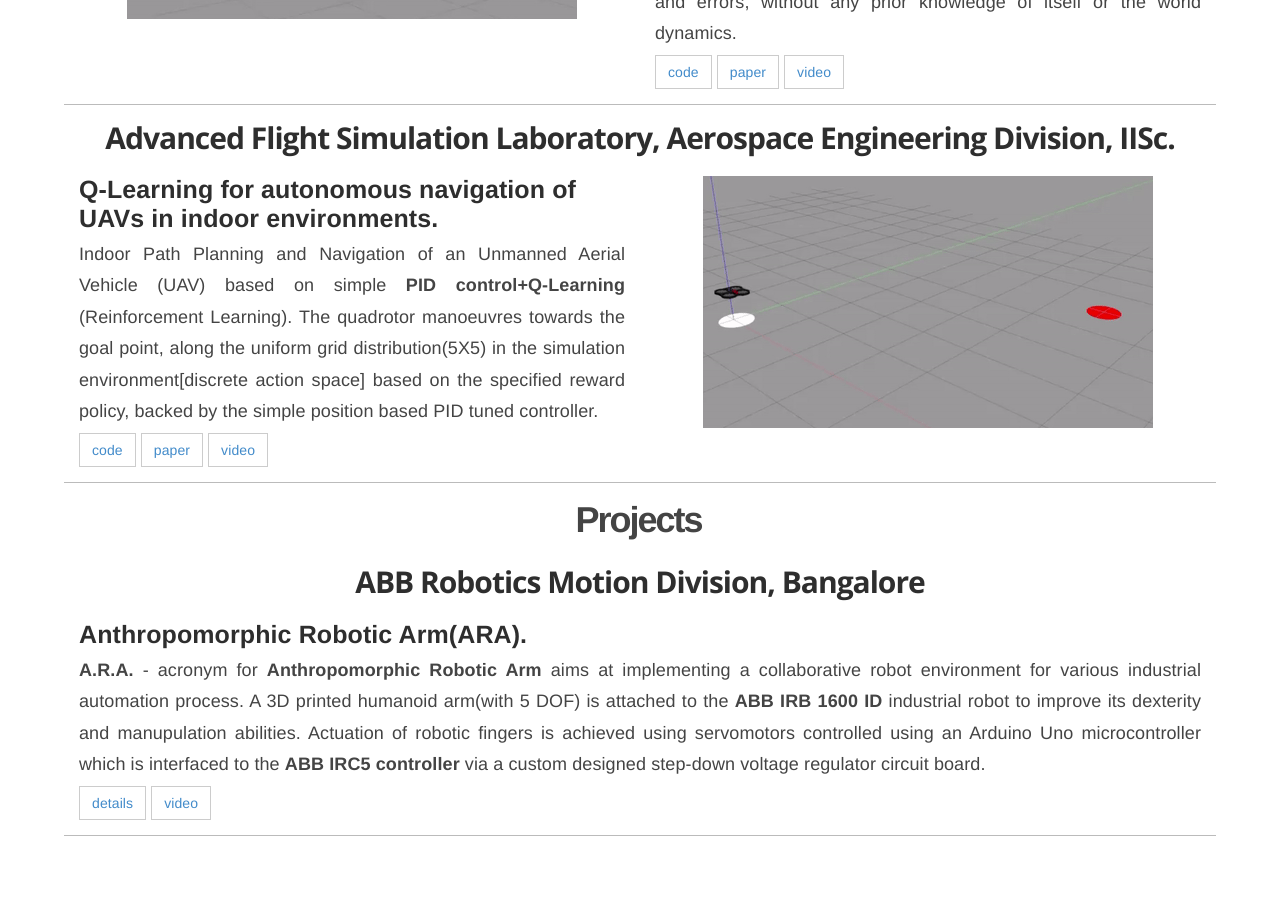
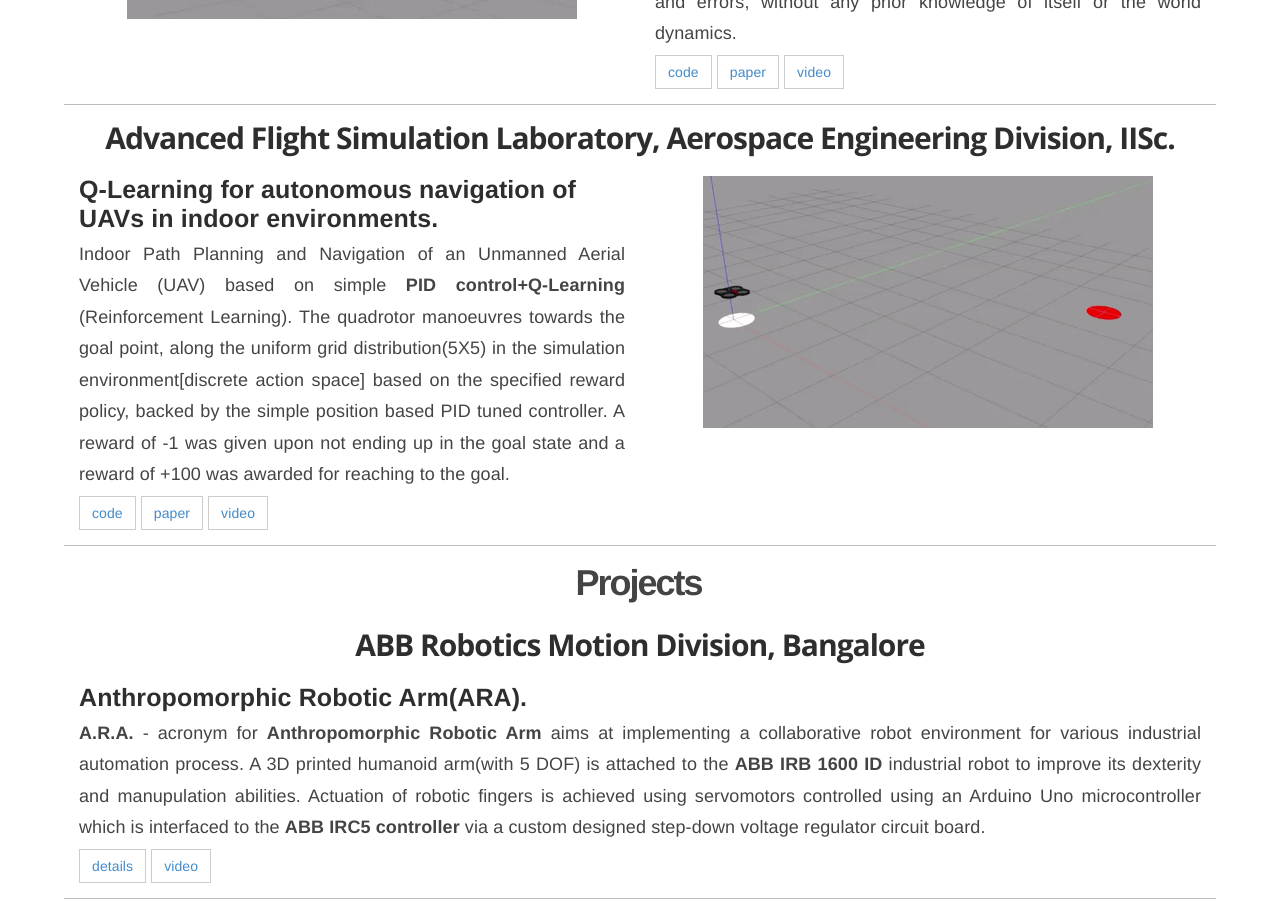
Before and after one commit to navuboy/navuboy.github.io, a Jekyll site: the page built from research.html, in a window 1280 px wide and 900 px high, scrolled down 696 px. Built offline with Jekyll 4.4.1, drawn with Linux system fonts in a browser that asks for light colours; some web fonts are replaced; before the commit the page ends 1533 px from its top, so only the background shows below that.

Commit message:
Updated research.md

```diff
--- a/_includes/research.md
+++ b/_includes/research.md
@@ -56,7 +56,7 @@
     <div class="col-md-6">
         <h3 class="rtitle"><b>Q-Learning for autonomous navigation of UAVs in indoor environments.</b></h3>
         <p style="text-align:justify">
-        Indoor Path Planning and Navigation of an Unmanned Aerial Vehicle (UAV) based on simple <strong>PID control+Q-Learning</strong> (Reinforcement Learning). The quadrotor manoeuvres towards the goal point, along the uniform grid distribution(5X5) in the simulation environment[discrete action space] based on the specified reward policy, backed by the simple position based PID tuned controller.
+        Indoor Path Planning and Navigation of an Unmanned Aerial Vehicle (UAV) based on simple <strong>PID control+Q-Learning</strong> (Reinforcement Learning). The quadrotor manoeuvres towards the goal point, along the uniform grid distribution(5X5) in the simulation environment[discrete action space] based on the specified reward policy, backed by the simple position based PID tuned controller. A reward of -1 was given upon not ending up in the goal state and a reward of +100 was awarded for reaching to the goal.
         </p>
         <a href="https://github.com/nav74neet/rl_ardrone" class="md-link btn-default btn rbtn">code</a>
         <a href="https://arxiv.org/abs/1801.05086" class="md-link btn-default btn rbtn">paper</a>
```
